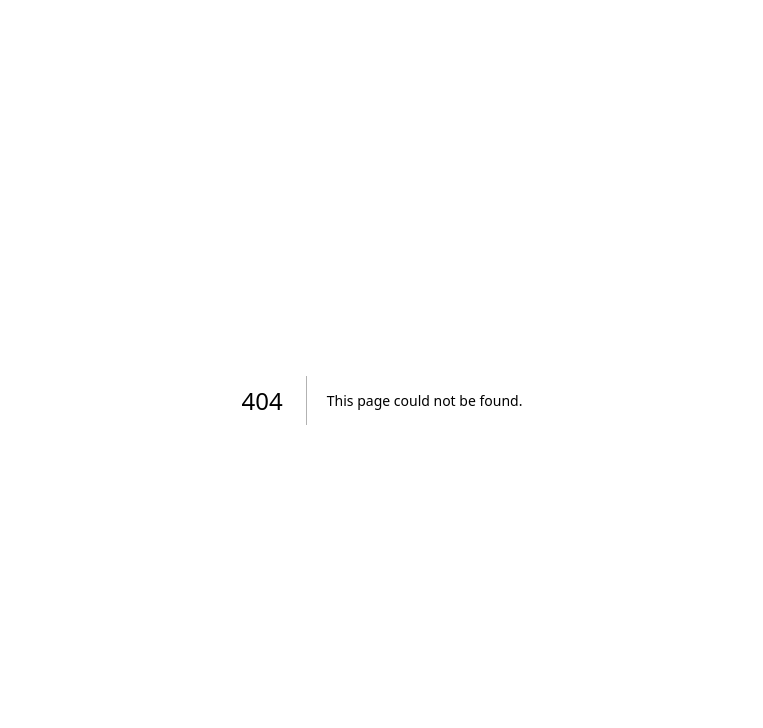
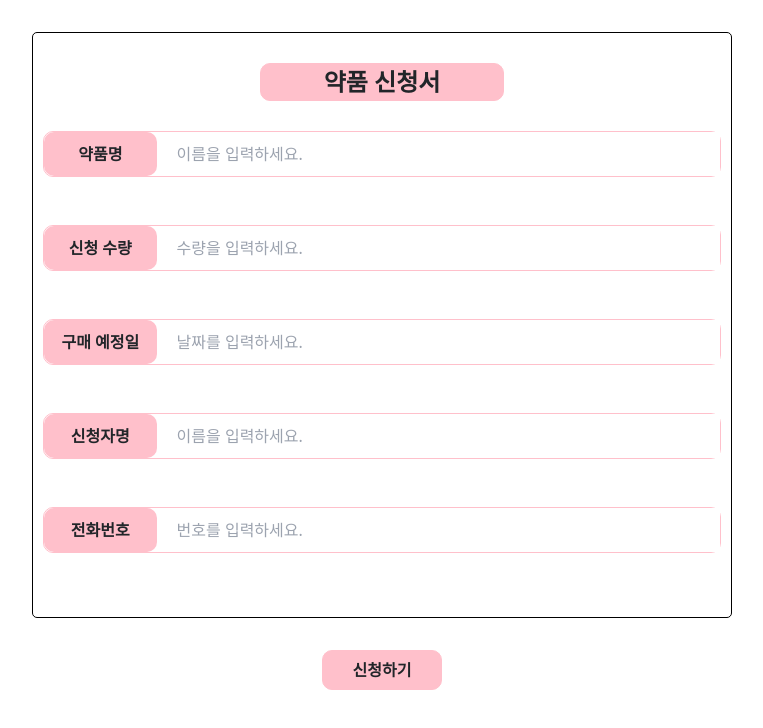
Before and after one commit to kjyook/Web_SW_Studio, a Next.js app: page /application in a window 1280 px wide. Before the commit this address had no page. Shown: the top 728 px of the page, without its empty margins (258-1021 px from the left). Built offline with nearby package versions, Linux system fonts and the light colour scheme.

Commit message:
kyh 231202 add: application drug page

```diff
--- /dev/null
+++ b/src/pages/application.module.css
@@ -0,0 +1,62 @@
+.applicationPage {
+    display: flex;
+    flex-direction: column;
+    align-items: center;
+    justify-content: center;
+    width: 100%;
+    margin-top: 2rem;
+}
+.applicationInfo {
+    border: 1px solid black;
+    border-radius: 5px;
+    display: flex;
+    flex-direction: column;
+    justify-content: center;
+    align-items: center;
+    text-align: center;
+    width: 700px;
+}
+.applicationInfo ul {
+    padding: 0 10px;
+    width: 100%;
+}
+.applicationInfo li {
+    display: flex;
+    border: 1px solid pink;
+    border-radius: 10px;
+    margin-bottom: 3rem;
+    width: 100%;
+}
+.applicationInfo label {
+    background-color: pink;
+    padding: 10px;
+    border-radius: 10px;
+    width: 20%;
+    font-size: 1rem;
+    font-weight: 800;
+}
+.applicationInfo input {
+    width: 100%;
+    margin-left: 20px;
+}
+.applicationTitle {
+    margin: 30px;
+    border: 1px solid pink;
+    width: 35%;
+    background-color: pink;
+    border-radius: 10px;
+    font-size: 1.5rem;
+    font-weight: 900;
+}
+.applicationSubmit {
+    margin-top: 2rem;
+}
+.submitBtn {
+    border: 1px solid pink;
+    border-radius: 10px;
+    background-color: pink;
+    width: 120px;
+    height: 40px;
+    font-size: 1rem;
+    font-weight: 800;
+}
--- /dev/null
+++ b/src/pages/application.tsx
@@ -0,0 +1,40 @@
+import React from "react";
+import styles from './application.module.css';
+import 'bootstrap/dist/css/bootstrap.min.css';
+
+const Application = () => {
+    return (
+        <form className={styles.applicationPage}>
+            <div className={styles.applicationInfo}>
+                <div className={styles.applicationTitle}>약품 신청서</div>
+                <ul className={styles.applicationList}>
+                    <li>
+                        <label>약품명</label>
+                        <input type="text" placeholder="이름을 입력하세요." />
+                    </li>
+                    <li>
+                        <label>신청 수량</label>
+                        <input type="text" placeholder="수량을 입력하세요." />
+                    </li>
+                    <li>
+                        <label>구매 예정일</label>
+                        <input type="text" placeholder="날짜를 입력하세요." />
+                    </li>
+                    <li>
+                        <label>신청자명</label>
+                        <input type="text" placeholder="이름을 입력하세요." />
+                    </li>
+                    <li>
+                        <label>전화번호</label>
+                        <input type="text" placeholder="번호를 입력하세요." />
+                    </li>
+                </ul>
+            </div>
+            <div className={styles.applicationSubmit}>
+                <button className={styles.submitBtn} type="submit">신청하기</button>
+            </div>
+        </form>
+    )
+}
+
+export default Application;
--- a/src/pages/drugstore.tsx
+++ b/src/pages/drugstore.tsx
@@ -9,7 +9,6 @@ const DrugStore = () => {
     { src: 'store.png', alt: 'Image 1', caption: 'Caption 1' },
     { src: 'store_inner1.jpeg', alt: 'Image 2', caption: 'Caption 2' },
     { src: 'store_inner2.jpeg', alt: 'Image 3', caption: 'Caption 3' },
-    // ... more images
   ];
     return (
       <div className={styles.mainPage}>
```
